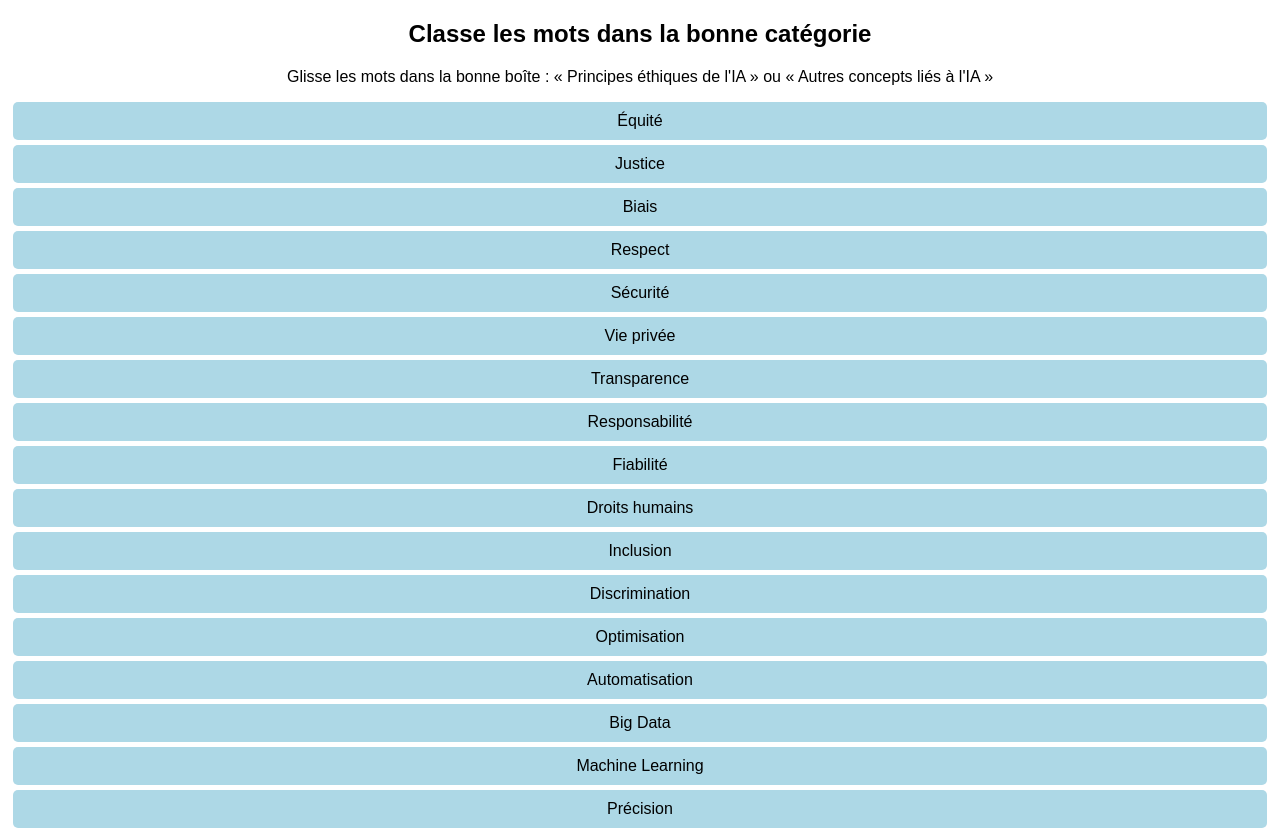
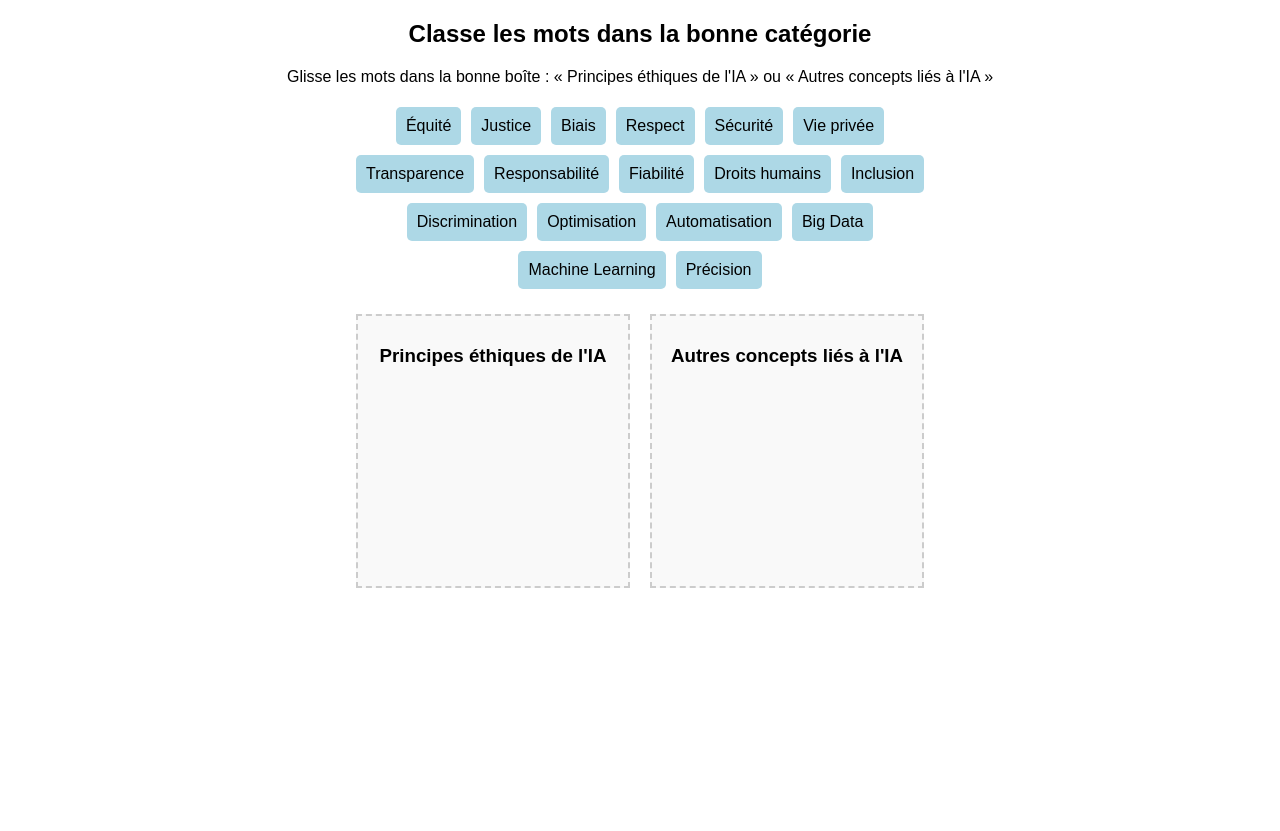
Before and after one commit to my270/ia-tri-ethique, a plain HTML site: page index.html in a window 1280 px wide. Shown: the top 831 px of the page. After the commit the page ends 800 px from the top, so only its background shows below. Drawn offline with Linux system fonts and the light colour scheme.

Commit message:
Update index.html

```diff
--- a/index.html
+++ b/index.html
@@ -12,12 +12,13 @@
         .container {
             display: flex;
             justify-content: center;
-            gap: 50px;
+            gap: 20px;
+            flex-wrap: wrap;
             margin-top: 20px;
         }
         .category {
-            width: 300px;
-            min-height: 300px;
+            width: 250px;
+            min-height: 250px;
             border: 2px dashed #ccc;
             padding: 10px;
             background-color: #f9f9f9;
@@ -28,10 +29,19 @@
             background-color: lightblue;
             border-radius: 5px;
             cursor: grab;
+            max-width: 200px;
+            text-align: center;
         }
         .incorrect {
             background-color: red !important;
             color: white;
+        }
+        #wordContainer {
+            display: flex;
+            flex-wrap: wrap;
+            justify-content: center;
+            max-width: 600px;
+            margin: auto;
         }
     </style>
 </head>
```
